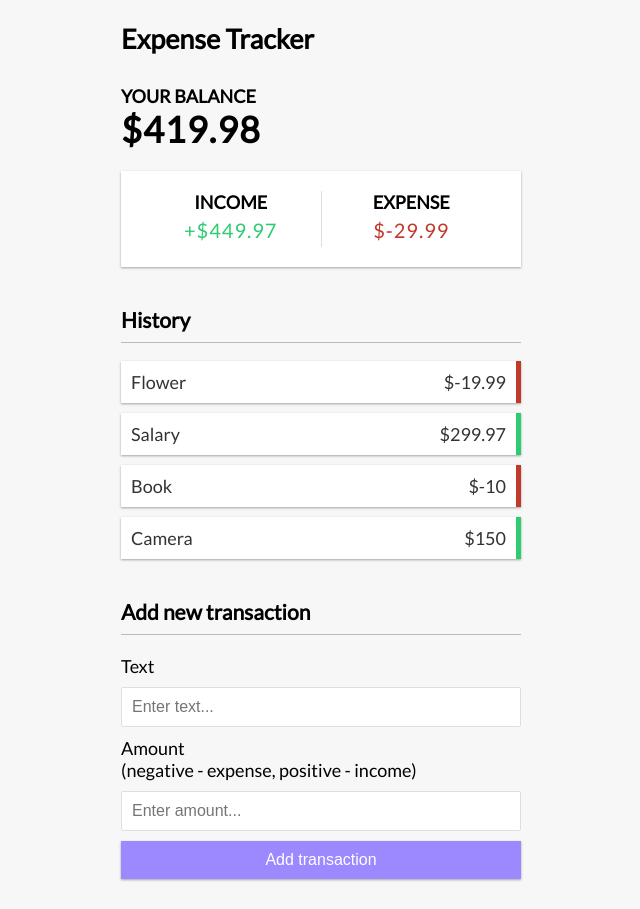
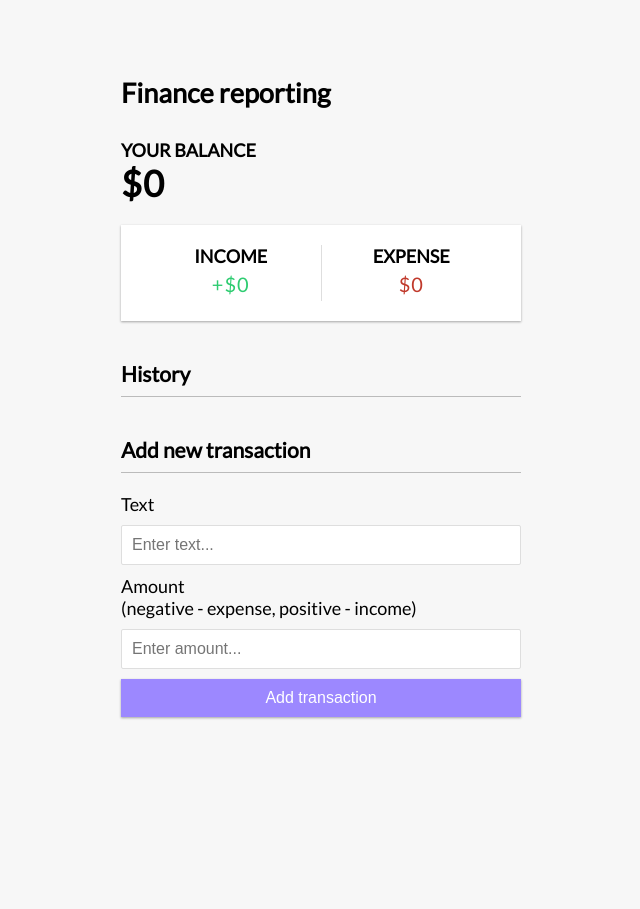
Before and after one commit to armel2015/vue3vuetify3fastifyNode, a Vue app: page / in a window 1280 px wide. Shown: the whole page, without its empty margins (319-959 px from the left). After the commit the page ends 800 px from the top, so only its background shows below. Built offline with nearby package versions, Linux system fonts and the light colour scheme.

Commit message:
add item in localstorage (onMonted)

```diff
--- a/src/App.vue
+++ b/src/App.vue
@@ -22,16 +22,18 @@
 
 import {useToast} from 'vue-toastification';
 
-import { ref, computed } from 'vue';
+import { ref, computed, onMounted } from 'vue';
 
 const toast = useToast();
 
-const transactions = ref([
-  { id: 1, text: 'Flower', amount: -19.99 },
-  { id: 2, text: 'Salary', amount: 299.97 },
-  { id: 3, text: 'Book', amount: -10 },
-  { id: 4, text: 'Camera', amount: 150 }
-]);
+const transactions = ref([]);
+
+onMounted(() => {
+  const savedTransactions = JSON.parse(localStorage.getItem('transactions'));
+  if (savedTransactions) {
+    transactions.value = savedTransactions;
+  }
+})
 
 //Get total
 const total = computed(() => {
@@ -69,6 +71,8 @@
     amount: transactionData.amount
   });
 
+  saveTransactionsToLocalStorage();
+
   toast.success('Transaction added');
 };
 
@@ -81,6 +85,14 @@
 const handleTransactionDeleted = (id) => {
   transactions.value = transactions.value.filter((transaction) =>
   transaction.id !== id);
-  toast.success('Transaction deleted')
+
+  saveTransactionsToLocalStorage();
+
+  toast.success('Transaction deleted');
+}
+
+// save to localstorage
+const saveTransactionsToLocalStorage = () => {
+  localStorage.setItem('transactions', JSON.stringify(transactions.value));
 }
 </script>
--- a/src/components/Header.vue
+++ b/src/components/Header.vue
@@ -1,3 +1,3 @@
 <template>
-  <h2>Expense Tracker</h2>
+  <h2>Finance reporting</h2>
 </template>
```
Also changed, not shown: 1 other file (tests, documents, lock files or other folders).
